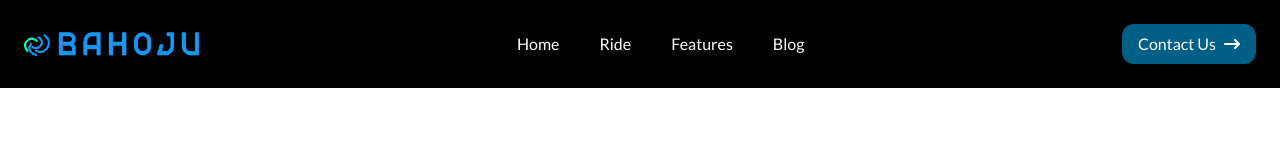
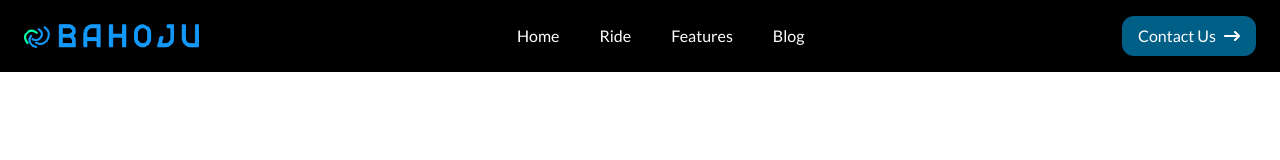
Before and after one commit to Bahoju-Tech/bajohu-tech-website, a React (Vite) app: page /mart in a window 1280 px wide. Shown: the top 160 px of the page. Built offline with nearby package versions, Linux system fonts and the light colour scheme.

Commit message:
new update

```diff
--- a/src/components/Navbar.jsx
+++ b/src/components/Navbar.jsx
@@ -11,7 +11,7 @@ function Navbar() {
 
   return (
     <header className="bg-black w-full">
-      <div className="relative flex items-center justify-between p-4 sm:p-6 max-w-7xl mx-auto">
+      <div className="relative flex items-center justify-between px-6 py-4 max-w-7xl mx-auto">
 
         {/* Logo */}
         <Link to="/">
```
